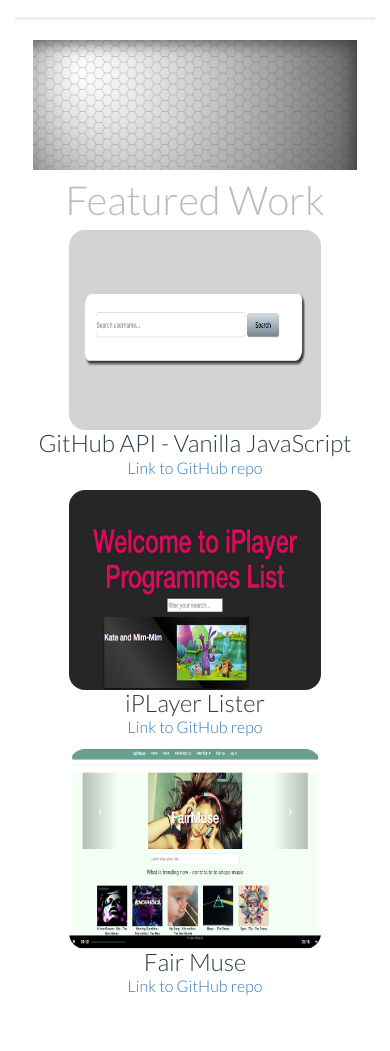
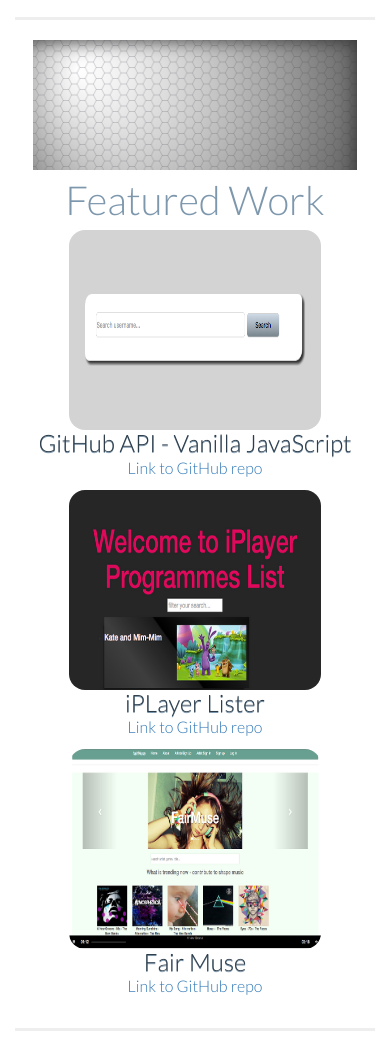
Before and after one commit to MarcoBgn/marcocode.github.io, a website: page main.html in a window 390 px wide. Shown: the part 221-1272 px from the top of the page. Before the commit the page ends 1229 px from the top, so only its background shows below. Drawn offline with Linux system fonts and the light colour scheme.

```diff
--- a/css/style.css
+++ b/css/style.css
@@ -27,8 +27,12 @@
 
 /*fonts*/
 
+h3 {
+  	text-shadow: 0 1px #7d97ad;
+}
+
 .text-muted {
-  color: #bcbbbb;
+  color: #7d97ad;
   font-size: 2.5em;
   margin: 0.2em 0.5em;
 }
@@ -84,7 +88,7 @@
   border-radius: 1em 1em;
 }
 
-.header-separator {
+.separator {
   border-width: 3px;
 }
 
--- a/main.html
+++ b/main.html
@@ -18,7 +18,7 @@
             <h3>Web Developer</h3>
           </div>
       </div>
-      <hr class="header-separator">
+      <hr class="separator">
       <div class="row">
         <div class="col-md-12">
           <img class="banner" src="images/gridiron.svg" alt="banner with digital reference">
@@ -46,6 +46,7 @@
           <p><a href="https://github.com/MarcoCode/fairMuse">Link to GitHub repo</a></p>
         </div>
       </div>
+      <hr class="separator">
     </div>
 
     <!-- Modal 1 -->
@@ -101,9 +102,7 @@
         </div>
       </div>
     </div>
-
-
-
+   <!-- scripts -->
     <script src="js/jquery-2.2.4.min.js"></script>
     <script src="js/bootstrap.min.js"></script>
   </body>
```
Lines whose indentation alone changed are shown as unchanged.
